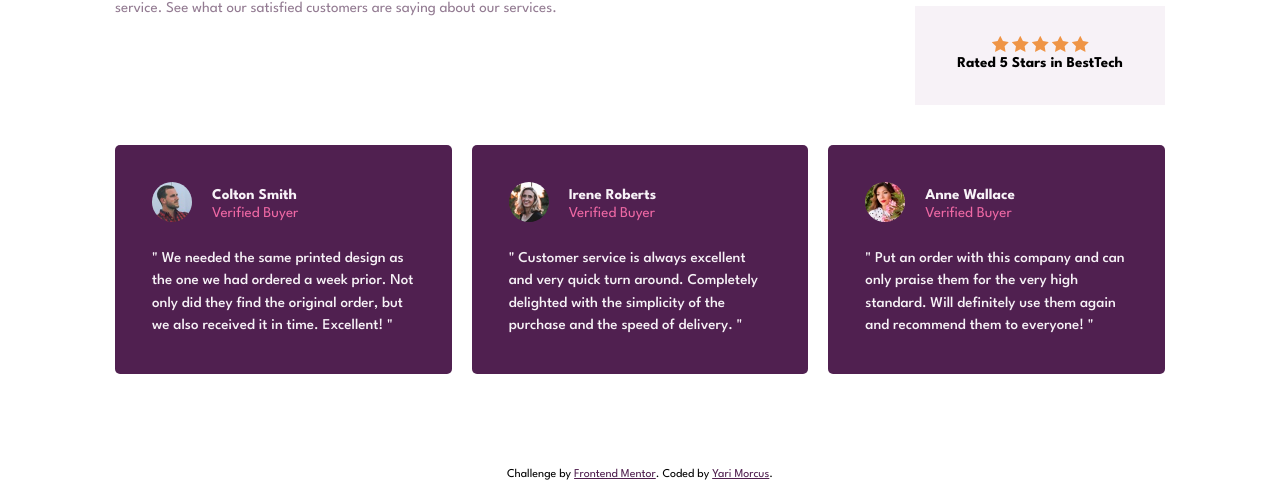
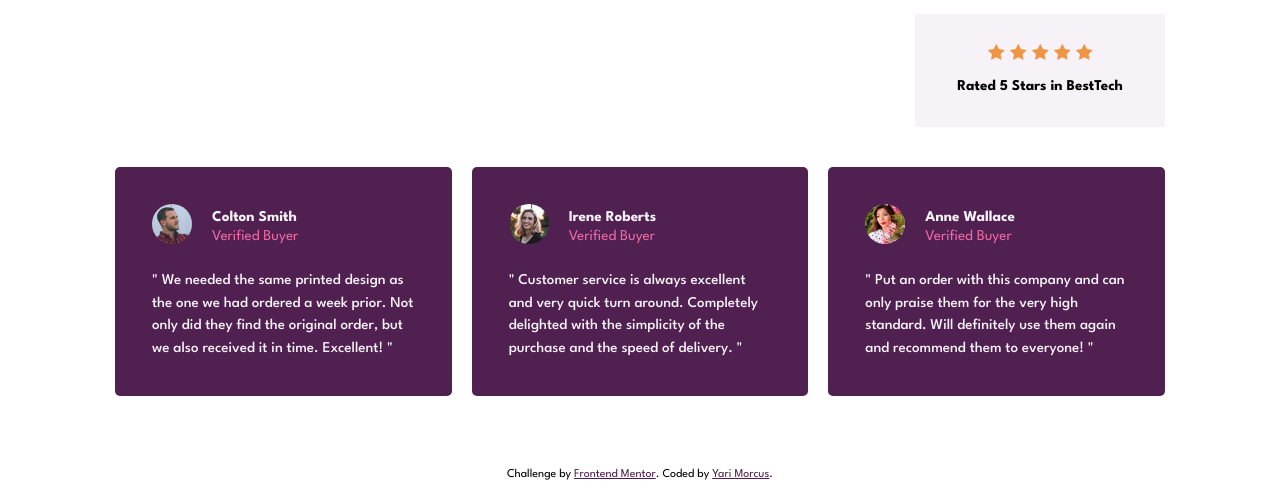
Before and after one commit to YariMorcus/social-proof-section, a website: page index.html in a window 1280 px wide. Shown: the part 303-800 px from the top of the page. Drawn offline with Linux system fonts and the light colour scheme.

Commit message:
Adjust positioning of stars

```diff
--- a/scss/layouts/_rating.scss
+++ b/scss/layouts/_rating.scss
@@ -15,7 +15,7 @@
 
     &__label {
         position: relative;
-        padding: 1rem 0;
+        padding: 1.5rem 0;
         font-family: "League Spartan", sans-serif;
         font-weight: 700;
         font-size: t.$body-font-size;
@@ -47,9 +47,9 @@
         &::before {
             content: "";
             display: block;
-            margin: 0 auto;
+            margin: 0 auto 1.5rem;
             height: 16px;
-            width: 9.7rem; // ( 17 (width image in px) * 5 (nr. of images) ) + (3 (whitespace in px between images) * 4 (nr. of whitespace) )
+            width: 10.5rem; // ( 17 (width image in px) * 5 (nr. of images) ) + (3 (whitespace in px between images) * 4 (nr. of whitespace) )
             background-image:
                 url("../img/icon-star.svg"),
                 url("../img/icon-star.svg"),
@@ -57,7 +57,7 @@
                 url("../img/icon-star.svg"),
                 url("../img/icon-star.svg");
             background-repeat: no-repeat;
-            background-position: 0, 2rem, 4rem, 6rem, 8rem;
+            background-position: 0, 2.2rem, 4.4rem, 6.6rem, 8.8rem;
         }
 
         &:not(:last-child) {
```
Also changed, not shown: css/main.css.
